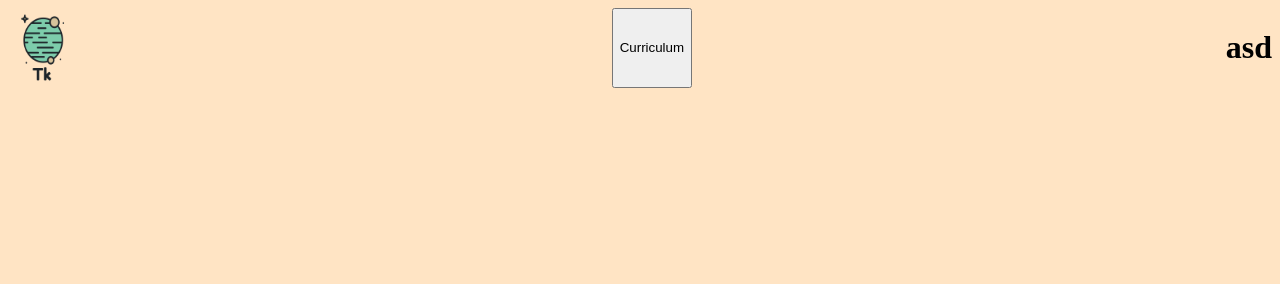
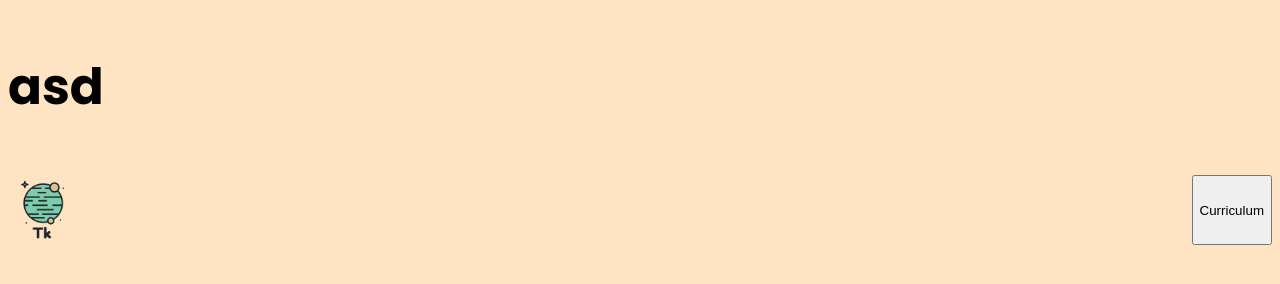
Before and after one commit to Tkmanga/portfolio, a plain HTML site: page index.html in a window 1280 px wide. Drawn offline with Linux system fonts and the light colour scheme.

Commit message:
agregando font

```diff
--- a/desing.css
+++ b/desing.css
@@ -1,13 +1,22 @@
-body{
-    background-color: bisque;
-    min-height: 100vh;
+:root {
+  --fontBse: "Poppins", sans-serif;
+  --headline1: bold 50px / normal var(--fontBse);
+  --headline2: bold 50px / normal var(--fontBse);
+  --headline3: bold 50px / normal var(--fontBse);
+  --headline4: bold 50px / normal var(--fontBse);
+  --headline5: bold 50px / normal var(--fontBse);
+}
+body {
+  background-color: bisque;
+  min-height: 100vh;
+  font: var(--headline1);
 }
 
-.header{
-    display: flex;
-    justify-content: space-between;
+.header {
+  display: flex;
+  justify-content: space-between;
 }
 
-#myLogo{
-    width: 70px;
+#myLogo {
+  width: 70px;
 }
--- a/index.html
+++ b/index.html
@@ -5,14 +5,17 @@
     <meta http-equiv="X-UA-Compatible" content="IE=edge">
     <meta name="viewport" content="width=device-width, initial-scale=1.0">
     <title>Portfolio</title>
+    <link rel="preconnect" href="https://fonts.gstatic.com">
+    <link href="https://fonts.googleapis.com/css2?family=Poppins:wght@400;700&display=swap" rel="stylesheet">
     <link rel="stylesheet" href="desing.css">
 </head>
 <body>
     <!-- mobile first -->
+    <p>asd</p>
     <header class="header">
         <img src="./media/logo.png" alt="logo tk-dev" id="myLogo">
         <button>Curriculum</button>
-        <h1>asd</h1>
+
     </header>
 </body>
 </html>
```
